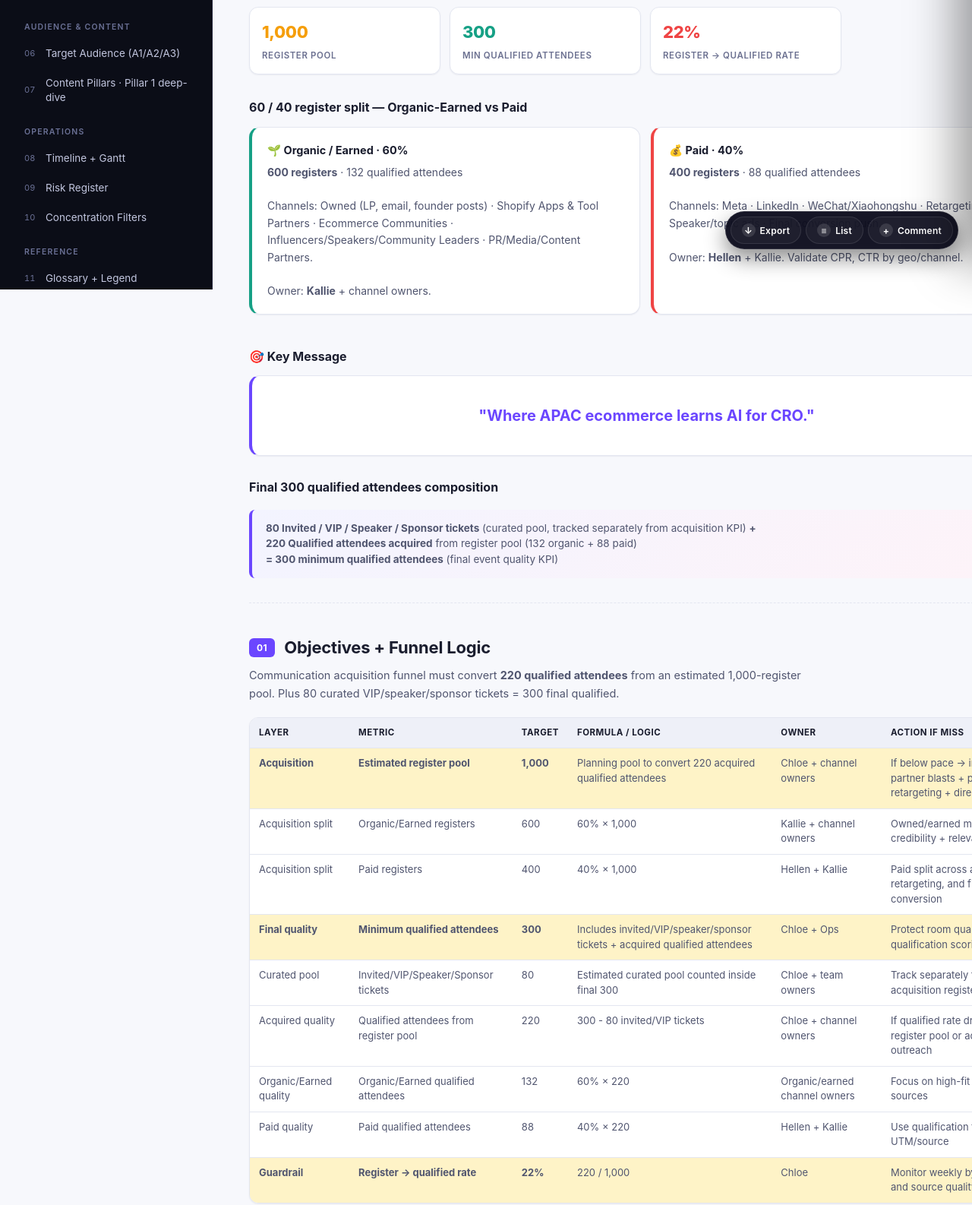
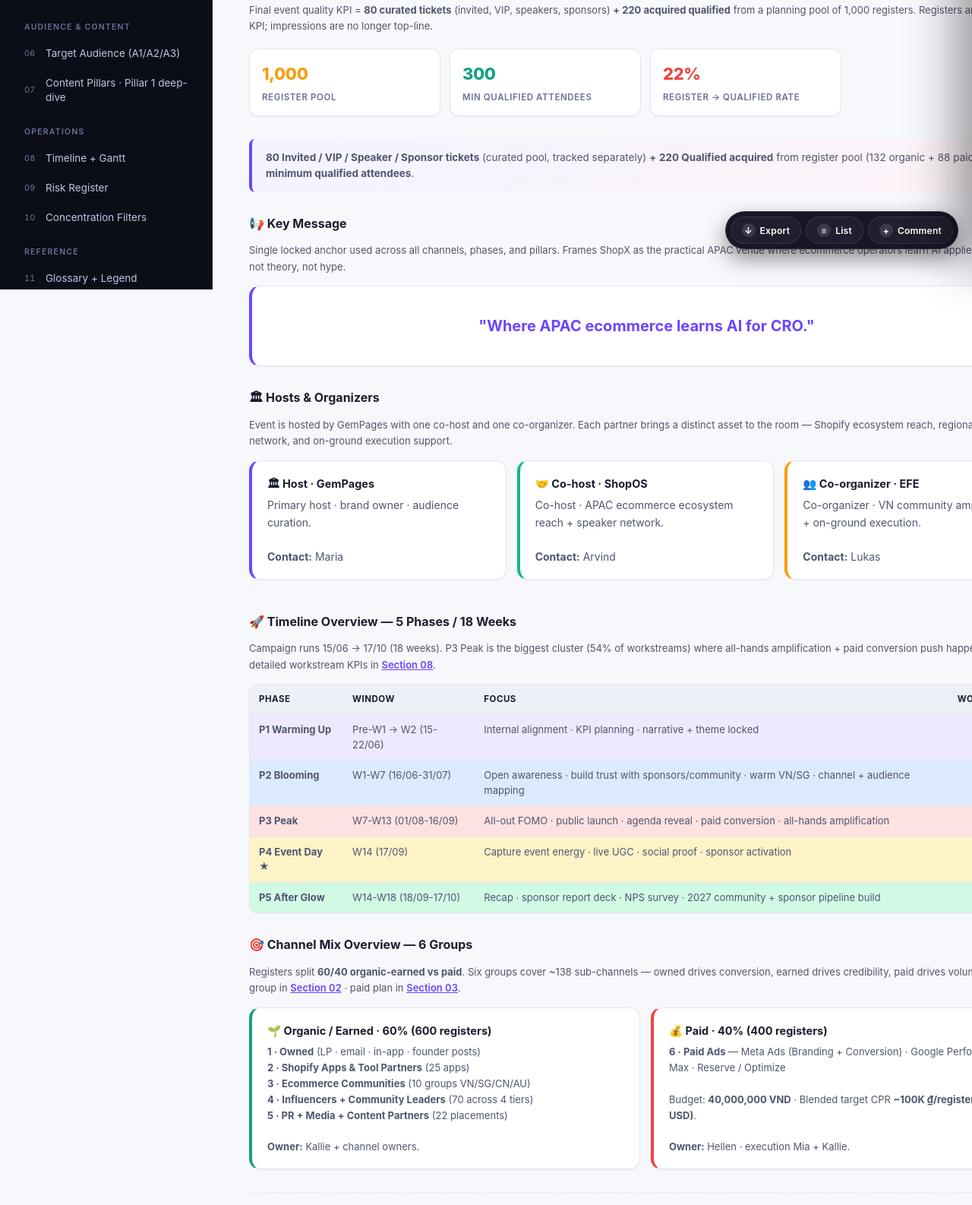
Before and after one commit to chloedinh-create/shopx-2026-master-plan, a website: page index.html in a window 1280 px wide. Shown: the part 454-2040 px from the top of the page at 76% size. Drawn offline with Linux system fonts and the light colour scheme; no server answers.

Commit message:
v5.6: restructure Executive to high-level overview + add Hosts section
- Executive Summary now leads with the big picture (not split detail):
  * Main Goal (300 qualified) + composition note
  * Key Message
  * Hosts & Organizers (NEW): GemPages/Maria · ShopOS/Arvind · EFE/Lukas
  * Timeline overview — 5 phases compact table
  * Channel Mix overview — 6 groups compact (60/40 split surfaced here)
- Removed 60/40 register split cards from Executive (duplicate of funnel table
  in Section 01 + new Channel Mix Overview cards)
- Removed standalone 'Final 300 composition' info box (now inside Main Goal H3)
- Added 2-3 line summaries under H3s missing context:
  Paid Ads CPR breakdown · Phase budget allocation · Influencer milestones
  · Audience tier summary · Detail KPI table

```diff
--- a/index.html
+++ b/index.html
@@ -453,48 +453,91 @@
 <!-- ============ 00 EXECUTIVE ============ -->
 <section id="executive">
   <h2><span class="ord">00</span>Executive Summary</h2>
-  <p class="lead">Revamped KPI logic v3 (Updated 11/06): <strong>300 qualified attendees minimum</strong> = 80 invited/VIP/speaker/sponsor tickets + 220 qualified attendees converted from 1,000-register pool. <strong>Registers</strong> split 60/40 organic-earned vs paid (impressions are no longer the primary KPI).</p>
-
-  <h3>Top-line KPIs</h3>
+  <p class="lead">ShopX 2026 — APAC's AI Ecommerce Summit. 17 Sept 2026 at Gem Center HCM Saigon. This communication plan covers a register-focused 18-week campaign with one locked key message, three organizing partners, and six channel groups working toward 300 qualified attendees.</p>
+
+  <h3>🎯 Main Goal — 300 Qualified Attendees</h3>
+  <p style="color: var(--text-soft); font-size: 13px; margin: 6px 0 14px;">Final event quality KPI = <strong>80 curated tickets</strong> (invited, VIP, speakers, sponsors) <strong>+ 220 acquired qualified</strong> from a planning pool of 1,000 registers. Registers are the primary KPI; impressions are no longer top-line.</p>
   <div class="stats">
     <div class="stat warning"><div class="v">1,000</div><div class="l">Register pool</div></div>
     <div class="stat success"><div class="v">300</div><div class="l">Min qualified attendees</div></div>
     <div class="stat danger"><div class="v">22%</div><div class="l">Register → qualified rate</div></div>
   </div>
-
-  <h3>60 / 40 register split — Organic-Earned vs Paid</h3>
-  <div class="grid grid-2">
-    <div class="card" style="border-left: 4px solid var(--success);">
-      <div class="card-title">🌱 Organic / Earned · 60%</div>
-      <div class="card-body">
-        <strong>600 registers</strong> · 132 qualified attendees<br/><br/>
-        Channels: Owned (LP, email, founder posts) · Shopify Apps & Tool Partners · Ecommerce Communities · Influencers/Speakers/Community Leaders · PR/Media/Content Partners.<br/><br/>
-        Owner: <strong>Kallie</strong> + channel owners.
-      </div>
-    </div>
-    <div class="card" style="border-left: 4px solid var(--danger);">
-      <div class="card-title">💰 Paid · 40%</div>
-      <div class="card-body">
-        <strong>400 registers</strong> · 88 qualified attendees<br/><br/>
-        Channels: Meta · LinkedIn · WeChat/Xiaohongshu · Retargeting · Speaker/topic ads · Final conversion push.<br/><br/>
-        Owner: <strong>Hellen</strong> + Kallie. Validate CPR, CTR by geo/channel.
-      </div>
-    </div>
-  </div>
-
-  <h3>🎯 Key Message</h3>
+  <div class="info-box" style="margin-top: 10px;">
+    <div class="info-box-body">
+      <strong>80 Invited / VIP / Speaker / Sponsor tickets</strong> (curated pool, tracked separately) <strong>+</strong> <strong>220 Qualified acquired</strong> from register pool (132 organic + 88 paid) <strong>= 300 minimum qualified attendees</strong>.
+    </div>
+  </div>
+
+  <h3>📢 Key Message</h3>
+  <p style="color: var(--text-soft); font-size: 13px; margin: 6px 0 14px;">Single locked anchor used across all channels, phases, and pillars. Frames ShopX as the practical APAC venue where ecommerce operators learn AI applied to CRO — not theory, not hype.</p>
   <div class="card" style="border-left: 4px solid #6b46ff;">
     <div class="card-body" style="text-align: center; padding: 18px;">
       <strong style="color: #6b46ff; font-size: 20px;">"Where APAC ecommerce learns AI for CRO."</strong>
     </div>
   </div>
 
-  <h3>Final 300 qualified attendees composition</h3>
-  <div class="info-box">
-    <div class="info-box-body">
-      <strong>80 Invited / VIP / Speaker / Sponsor tickets</strong> (curated pool, tracked separately from acquisition KPI) <strong>+</strong><br/>
-      <strong>220 Qualified attendees acquired</strong> from register pool (132 organic + 88 paid)<br/>
-      <strong>= 300 minimum qualified attendees</strong> (final event quality KPI)
+  <h3>🏛 Hosts &amp; Organizers</h3>
+  <p style="color: var(--text-soft); font-size: 13px; margin: 6px 0 14px;">Event is hosted by GemPages with one co-host and one co-organizer. Each partner brings a distinct asset to the room — Shopify ecosystem reach, regional ecommerce network, and on-ground execution support.</p>
+  <div class="grid grid-3">
+    <div class="card" style="border-left: 4px solid #6b46ff;">
+      <div class="card-title">🏛 Host · GemPages</div>
+      <div class="card-body">
+        Primary host · brand owner · audience curation. <br/><br/>
+        <strong>Contact:</strong> Maria
+      </div>
+    </div>
+    <div class="card" style="border-left: 4px solid #10b981;">
+      <div class="card-title">🤝 Co-host · ShopOS</div>
+      <div class="card-body">
+        Co-host · APAC ecommerce ecosystem reach + speaker network. <br/><br/>
+        <strong>Contact:</strong> Arvind
+      </div>
+    </div>
+    <div class="card" style="border-left: 4px solid #f59e0b;">
+      <div class="card-title">👥 Co-organizer · EFE</div>
+      <div class="card-body">
+        Co-organizer · VN community amplification + on-ground execution. <br/><br/>
+        <strong>Contact:</strong> Lukas
+      </div>
+    </div>
+  </div>
+
+  <h3>🚀 Timeline Overview — 5 Phases / 18 Weeks</h3>
+  <p style="color: var(--text-soft); font-size: 13px; margin: 6px 0 14px;">Campaign runs 15/06 → 17/10 (18 weeks). P3 Peak is the biggest cluster (54% of workstreams) where all-hands amplification + paid conversion push happen. Full Gantt + detailed workstream KPIs in <a href="#timeline" style="color: var(--primary); font-weight: 600;">Section 08</a>.</p>
+  <div class="table-wrap">
+    <table>
+      <thead><tr><th>Phase</th><th>Window</th><th>Focus</th><th>Workstreams</th></tr></thead>
+      <tbody>
+        <tr style="background: #ede9fe;"><td><strong>P1 Warming Up</strong></td><td>Pre-W1 → W2 (15-22/06)</td><td>Internal alignment · KPI planning · narrative + theme locked</td><td class="num">1</td></tr>
+        <tr style="background: #dbeafe;"><td><strong>P2 Blooming</strong></td><td>W1-W7 (16/06-31/07)</td><td>Open awareness · build trust with sponsors/community · warm VN/SG · channel + audience mapping</td><td class="num">3</td></tr>
+        <tr style="background: #fee2e2;"><td><strong>P3 Peak</strong></td><td>W7-W13 (01/08-16/09)</td><td>All-out FOMO · public launch · agenda reveal · paid conversion · all-hands amplification</td><td class="num">7</td></tr>
+        <tr style="background: #fef3c7;"><td><strong>P4 Event Day ★</strong></td><td>W14 (17/09)</td><td>Capture event energy · live UGC · social proof · sponsor activation</td><td class="num">1</td></tr>
+        <tr style="background: #d1fae5;"><td><strong>P5 After Glow</strong></td><td>W14-W18 (18/09-17/10)</td><td>Recap · sponsor report deck · NPS survey · 2027 community + sponsor pipeline build</td><td class="num">1</td></tr>
+      </tbody>
+    </table>
+  </div>
+
+  <h3>🎯 Channel Mix Overview — 6 Groups</h3>
+  <p style="color: var(--text-soft); font-size: 13px; margin: 6px 0 14px;">Registers split <strong>60/40 organic-earned vs paid</strong>. Six groups cover ~138 sub-channels — owned drives conversion, earned drives credibility, paid drives volume. Detail per group in <a href="#channel-kpi" style="color: var(--primary); font-weight: 600;">Section 02</a> · paid plan in <a href="#paid-ads" style="color: var(--primary); font-weight: 600;">Section 03</a>.</p>
+  <div class="grid grid-2">
+    <div class="card" style="border-left: 4px solid var(--success);">
+      <div class="card-title">🌱 Organic / Earned · 60% (600 registers)</div>
+      <div class="card-body" style="font-size: 13px;">
+        <strong>1 · Owned</strong> (LP · email · in-app · founder posts) <br/>
+        <strong>2 · Shopify Apps &amp; Tool Partners</strong> (25 apps) <br/>
+        <strong>3 · Ecommerce Communities</strong> (10 groups VN/SG/CN/AU) <br/>
+        <strong>4 · Influencers + Community Leaders</strong> (70 across 4 tiers) <br/>
+        <strong>5 · PR + Media + Content Partners</strong> (22 placements) <br/><br/>
+        <strong>Owner:</strong> Kallie + channel owners.
+      </div>
+    </div>
+    <div class="card" style="border-left: 4px solid var(--danger);">
+      <div class="card-title">💰 Paid · 40% (400 registers)</div>
+      <div class="card-body" style="font-size: 13px;">
+        <strong>6 · Paid Ads</strong> — Meta Ads (Branding + Conversion) · Google Performance Max · Reserve / Optimize<br/><br/>
+        Budget: <strong>40,000,000 VND</strong> · Blended target CPR <strong>~100K ₫/register (~$4 USD)</strong>.<br/><br/>
+        <strong>Owner:</strong> Hellen · execution Mia + Kallie.
+      </div>
     </div>
   </div>
 </section>
@@ -755,6 +798,7 @@
   <p class="lead">Paid acquisition plan owned by <strong>Hellen</strong> (execution Hellen + Mia + Kallie). Total budget <strong>40,000,000 VND</strong> · KPI <strong>400 registers</strong> · Run window <strong>01/07 – 18/09</strong>. Blended target CPR <strong>100,000 ₫/register (~$4 USD)</strong>. Data pulled from <a href="https://docs.google.com/spreadsheets/d/1-Si3FysIOUVTVaUnBxKsYpVxfmytQd_wQHBsCKyucUY/edit?gid=158059894#gid=158059894" target="_blank" style="color: var(--primary); font-weight: 600;">📊 Ads Plan ↗</a>.</p>
 
   <h3>💰 Cost per register (CPR) — Paid Ads breakdown</h3>
+  <p style="color: var(--text-soft); font-size: 13px; margin: 6px 0 14px;">Per-channel breakdown of the 40M VND paid budget. Google Performance Max is the most efficient converter (CPR 54.5K ₫); Meta Conversion is the core converter; Branding lifts top-funnel but with the highest CPR.</p>
   <div class="table-wrap">
     <table>
       <thead><tr><th>Channel</th><th>Budget (VND)</th><th>Registers target</th><th>CPR (₫/register)</th><th>CPR (≈ USD)</th><th>Notes</th></tr></thead>
@@ -812,6 +856,7 @@
   </div>
 
   <h3 style="margin-top: 22px;">📅 Phase budget allocation</h3>
+  <p style="color: var(--text-soft); font-size: 13px; margin: 6px 0 14px;">Budget pacing across 4 phases (01/07 → 21/09). <strong>62.5% concentrated in Phase 3 Conversion</strong> (5 weeks before event) — matches the late-funnel register spike pattern.</p>
   <div class="table-wrap">
     <table>
       <thead><tr><th>Phase</th><th>Window</th><th>% budget</th><th>Budget (VND)</th><th>Meta Ads</th><th>Google PMax</th><th>Reserve</th></tr></thead>
@@ -885,6 +930,7 @@
   </div>
 
   <h3>🎯 Tightened action items — per-tier milestones</h3>
+  <p style="color: var(--text-soft); font-size: 13px; margin: 6px 0 14px;">Concrete milestones per tier with hard deadlines (W6 listing → W9 signed → W11-W13 published). Kallie owns checkpoints; outreach owner still TBD for Tier 1-3 external influencers.</p>
   <div class="table-wrap">
     <table>
       <thead><tr><th>Milestone</th><th>Hard deadline</th><th>Tier 1 (15)</th><th>Tier 2 (15)</th><th>Tier 3 (20)</th><th>Brand Advocates (20)</th><th>Owner check</th></tr></thead>
@@ -1064,6 +1110,7 @@
   <p class="lead">Foundation for every downstream tactic. <strong>A1 Sellers</strong> = primary audience (buy ticket · UGC · core community). <strong>A2 Agency + App ecosystem</strong> = sponsor revenue + speaker pool. <strong>A3 Builders + Innovators</strong> = niche track + future ecosystem. Every channel/content/budget decision must tie back to one of the three personas below.</p>
 
   <h3>🎯 Audience tier summary</h3>
+  <p style="color: var(--text-soft); font-size: 13px; margin: 6px 0 14px;">Three persona tiers ranked by acquisition share. A1 Sellers (55%) carry ticket revenue + UGC; A2 Agency &amp; Apps (32%) carry sponsor and speaker pipelines; A3 Builders &amp; Innovators (13%) cover niche tracks and 2027 ecosystem.</p>
   <div class="table-wrap">
     <table>
       <thead><tr><th>Tier</th><th>Persona</th><th>Lead pool</th><th>Target qualified</th><th>% of 220 acquired qualified</th><th>Primary outreach owner</th></tr></thead>
@@ -1678,6 +1725,7 @@
   </div>
 
   <h3>📋 Detail table — KPI · Owner · Status</h3>
+  <p style="color: var(--text-soft); font-size: 13px; margin: 6px 0 14px;">Workstream-level breakdown with primary owner, support, start/end dates, success KPI, and current status. Aligns with the Visual Gantt above; updated weekly at the Monday standup.</p>
   <div class="table-wrap">
     <table>
       <thead><tr><th>Phase</th><th>Workstream</th><th>Owner</th><th>Support</th><th>Start</th><th>End</th><th>KPI</th><th>Status</th></tr></thead>
```
